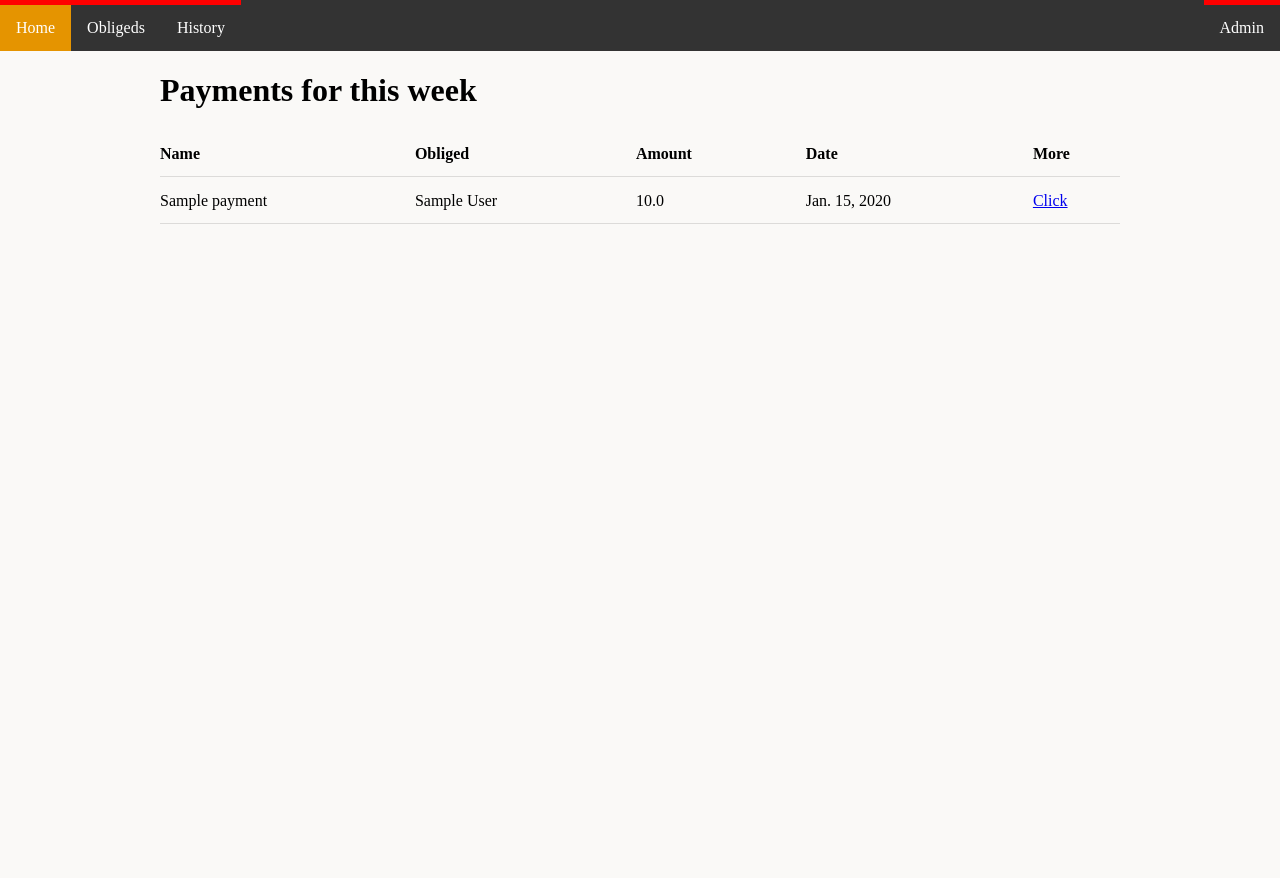
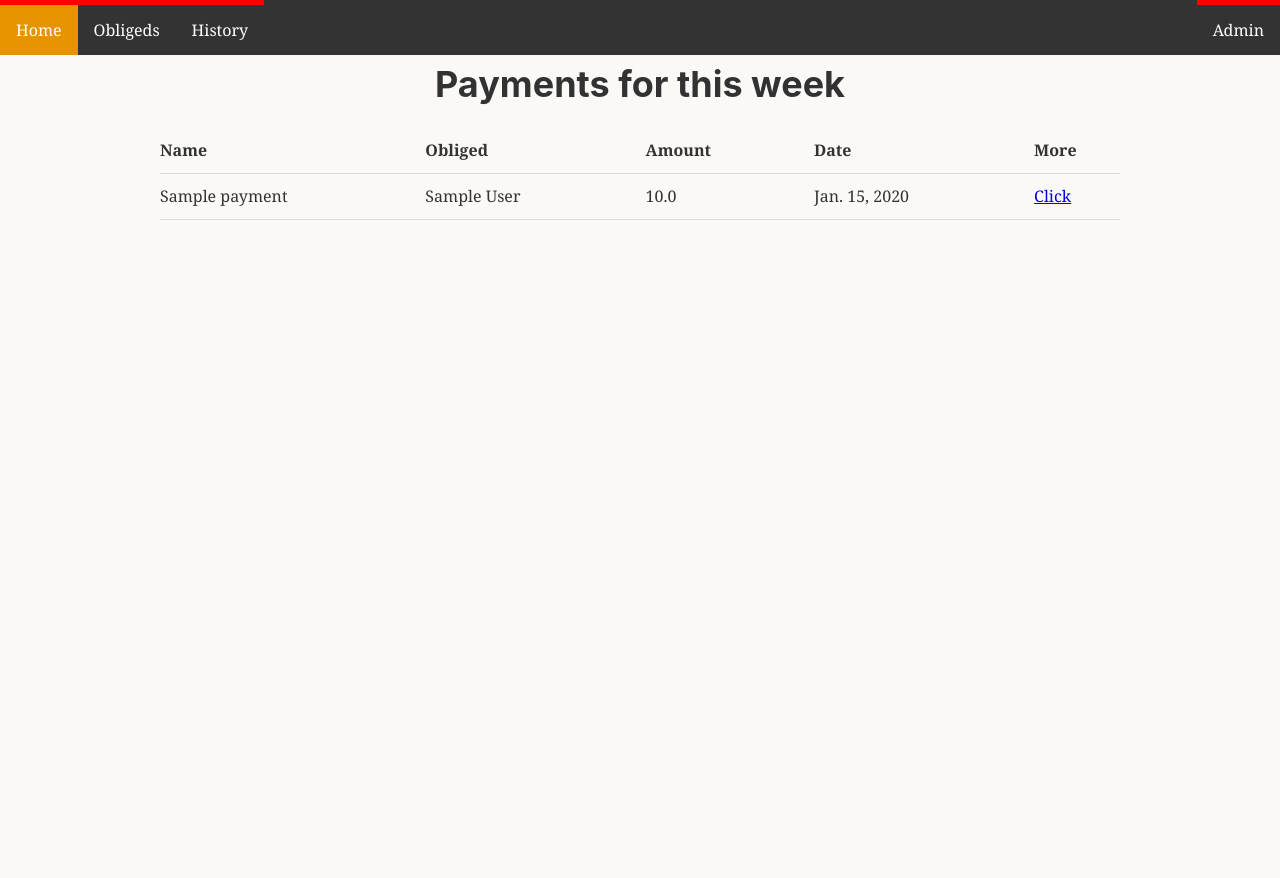
Before and after one commit to knaiskes/paymentReminder, a Django app: page / in a window 1280 px wide. Before the commit the page ends 224 px from the top, so only its background shows below. Run offline with Django 3.2, Linux system fonts and the light colour scheme; tables that the repository leaves empty hold one stand-in row (values such as "Sample post").

Commit message:
add custom h1 tag and add it to all templates

```diff
--- a/payments/templates/payments/history.html
+++ b/payments/templates/payments/history.html
@@ -1,7 +1,7 @@
 {% extends "base.html" %}
 {% block content %}
 
-<h1> History Pages </h1>
+<h1 class="custom-h1"> History Pages </h1>
 
 <form name='\historyForm' method = "POST">
   {% csrf_token %}
--- a/payments/templates/payments/home.html
+++ b/payments/templates/payments/home.html
@@ -1,7 +1,7 @@
 {% extends "base.html" %}
 {% block content %}
 
-<h1> Payments for this week </h1>
+<h1 class="custom-h1"> Payments for this week </h1>
 
 <table>
   <tr>
--- a/payments/templates/payments/obliged.html
+++ b/payments/templates/payments/obliged.html
@@ -1,7 +1,7 @@
 {% extends "base.html" %}
 {% block content %}
 
-<h1></h1>
+<h1 class="custom-h1"></h1>
 
 <table>
   <tr>
--- a/payments/templates/payments/obligeds.html
+++ b/payments/templates/payments/obligeds.html
@@ -5,7 +5,7 @@
   td, th { text-align: center; }
 </style>
 
-<h1> Select obliged </h1>
+<h1 class="custom-h1"> Select obliged </h1>
 
 <table style="text-align:center;">
   <tr>
--- a/payments/templates/payments/payment.html
+++ b/payments/templates/payments/payment.html
@@ -1,7 +1,7 @@
 {% extends "base.html" %}
 {% block content %}
 
-<h1> Complete description of payment </h1>
+<h1 class="custom-h1"> Complete description of payment </h1>
 
 <table>
   <tr>
--- a/static/css/style.css
+++ b/static/css/style.css
@@ -1,11 +1,31 @@
 html {
+    font-family: sans-serif;
     background-color: #FAF9F7;
     position: relative;
     height: 100%;
     overflow-x: hidden;
+    -ms-text-size-adjust: 100%;
+    -webkit-text-size-adjust: 100%;
 }
 
-body { margin: 0; }
+html {
+  font-family: sans-serif;
+  -ms-text-size-adjust: 100%;
+  -webkit-text-size-adjust: 100%;
+}
+
+body {
+    margin: 0;
+    color: hsla(0, 0%, 0%, 0.8);
+    font-family: georgia, serif;
+    font-weight: normal;
+    word-wrap: break-word;
+    font-kerning: normal;
+    -moz-font-feature-settings: "kern", "liga", "clig", "calt";
+    -ms-font-feature-settings: "kern", "liga", "clig", "calt";
+    -webkit-font-feature-settings: "kern", "liga", "clig", "calt";
+    font-feature-settings: "kern", "liga", "clig", "calt";
+}
 
 .navbar {
     overflow: hidden;
@@ -81,3 +101,22 @@ th:last-child,
 td:last-child {
   padding-right: 0;
 }
+
+.custom-h1 {
+  margin-left: 0;
+  margin-right: 0;
+  margin-top: .6rem;
+  padding-bottom: 0;
+  padding-left: 0;
+  padding-right: 0;
+  padding-top: 0;
+  margin-bottom: 1.45rem;
+  text-align: center;
+  color: inherit;
+  font-family: -apple-system, BlinkMacSystemFont, Segoe UI, Roboto, Oxygen,
+    Ubuntu, Cantarell, Fira Sans, Droid Sans, Helvetica Neue, sans-serif;
+  font-weight: bold;
+  text-rendering: optimizeLegibility;
+  font-size: 2.25rem;
+  line-height: 1.1;
+}
```
